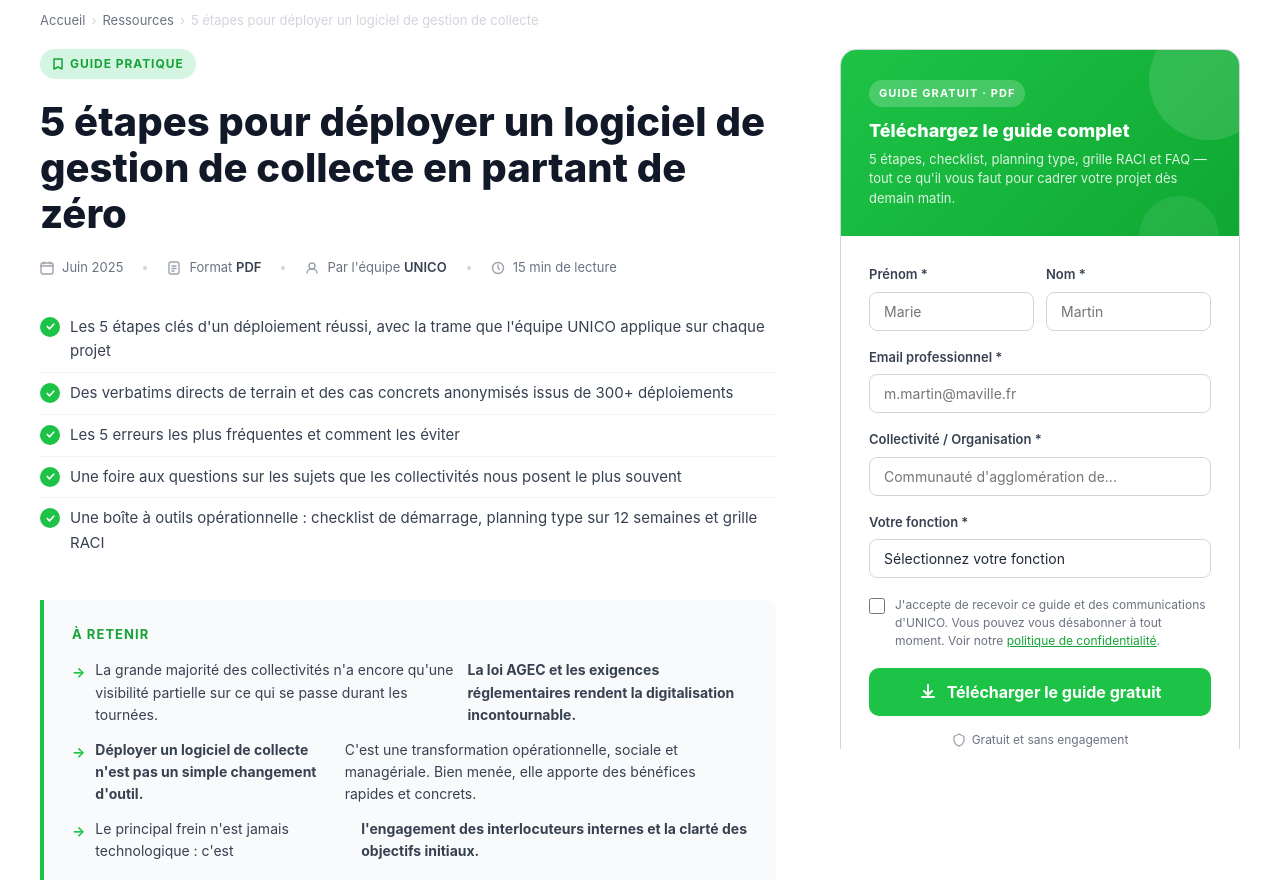
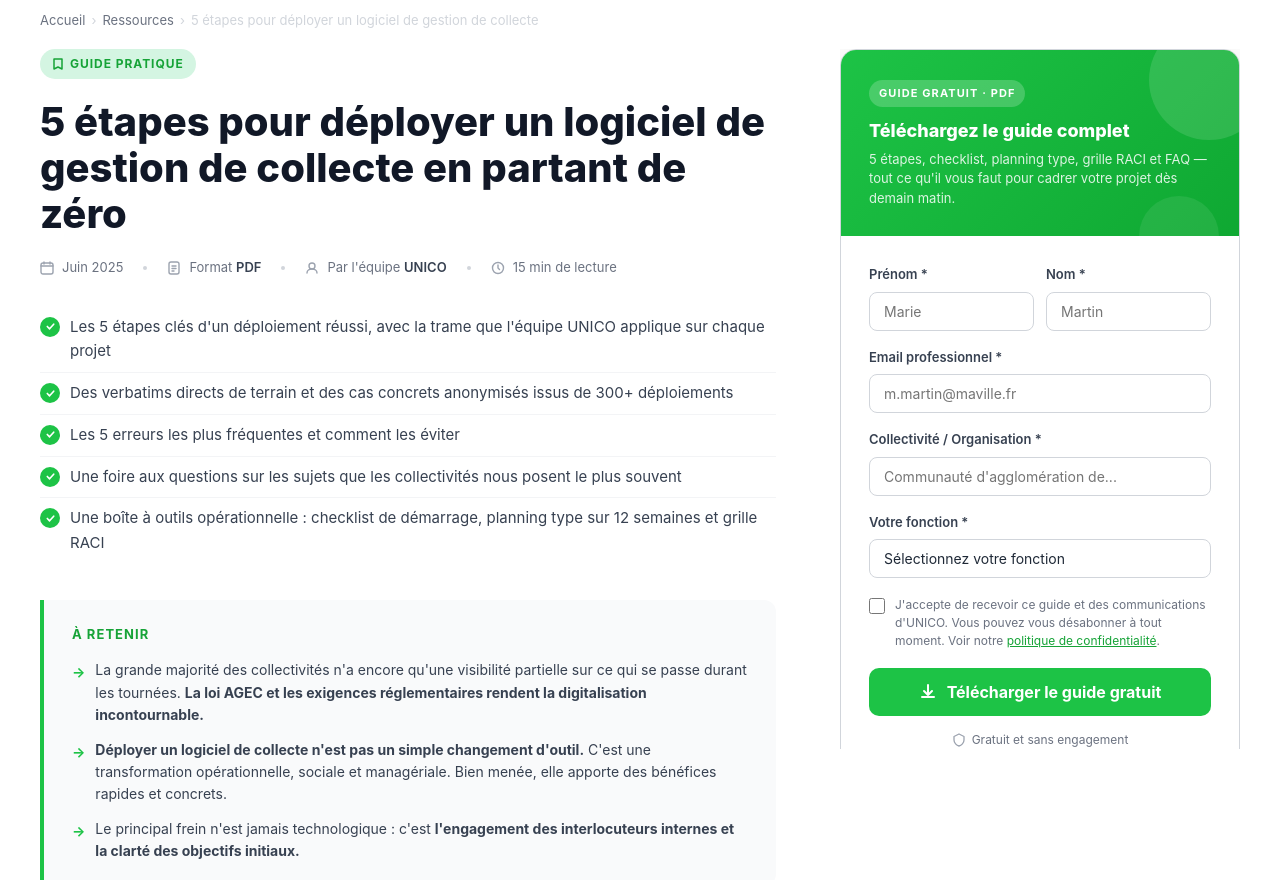
Before and after one commit to clementmarty04/unico-landing, a website: page index.html in a window 1280 px wide. Shown: the part 72-952 px from the top of the page. Drawn offline with Linux system fonts and the light colour scheme.

Commit message:
Update index3.html

```diff
--- a/index.html
+++ b/index.html
@@ -240,6 +240,10 @@
       color: var(--gray-700);
       margin-bottom: 12px;
       line-height: 1.6;
+    }
+
+    .takeaways ul li > span {
+      display: block;
     }
 
     .takeaways ul li:last-child { margin-bottom: 0; }
@@ -941,9 +945,9 @@
         <div class="takeaways">
           <h3>À retenir</h3>
           <ul>
-            <li>La grande majorité des collectivités n'a encore qu'une visibilité partielle sur ce qui se passe durant les tournées. <strong>La loi AGEC et les exigences réglementaires rendent la digitalisation incontournable.</strong></li>
-            <li><strong>Déployer un logiciel de collecte n'est pas un simple changement d'outil.</strong> C'est une transformation opérationnelle, sociale et managériale. Bien menée, elle apporte des bénéfices rapides et concrets.</li>
-            <li>Le principal frein n'est jamais technologique : c'est <strong>l'engagement des interlocuteurs internes et la clarté des objectifs initiaux.</strong></li>
+            <li><span>La grande majorité des collectivités n'a encore qu'une visibilité partielle sur ce qui se passe durant les tournées. <strong>La loi AGEC et les exigences réglementaires rendent la digitalisation incontournable.</strong></span></li>
+            <li><span><strong>Déployer un logiciel de collecte n'est pas un simple changement d'outil.</strong> C'est une transformation opérationnelle, sociale et managériale. Bien menée, elle apporte des bénéfices rapides et concrets.</span></li>
+            <li><span>Le principal frein n'est jamais technologique : c'est <strong>l'engagement des interlocuteurs internes et la clarté des objectifs initiaux.</strong></span></li>
           </ul>
         </div>
 
```
